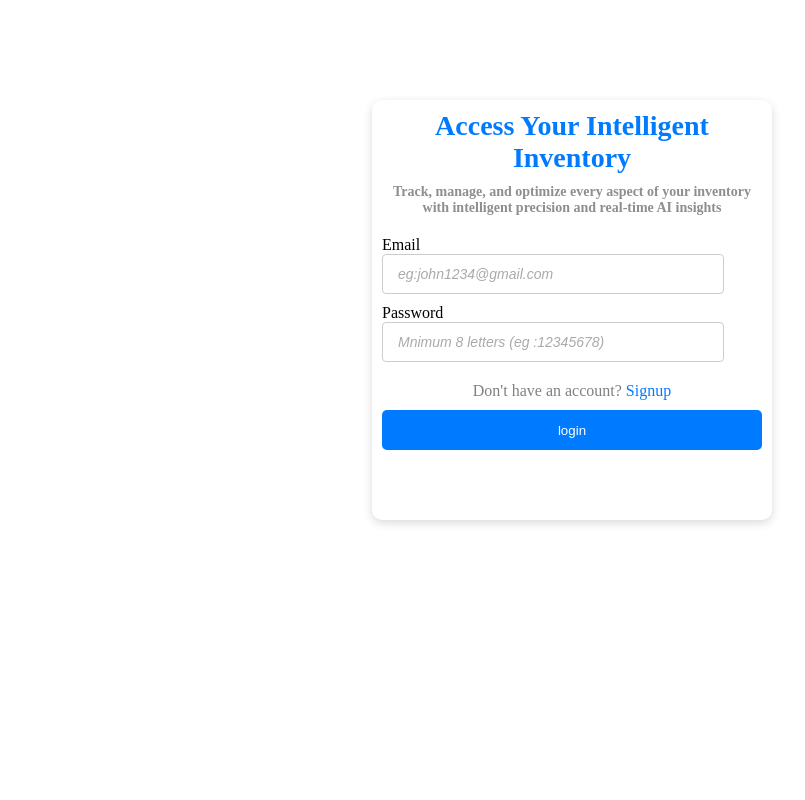
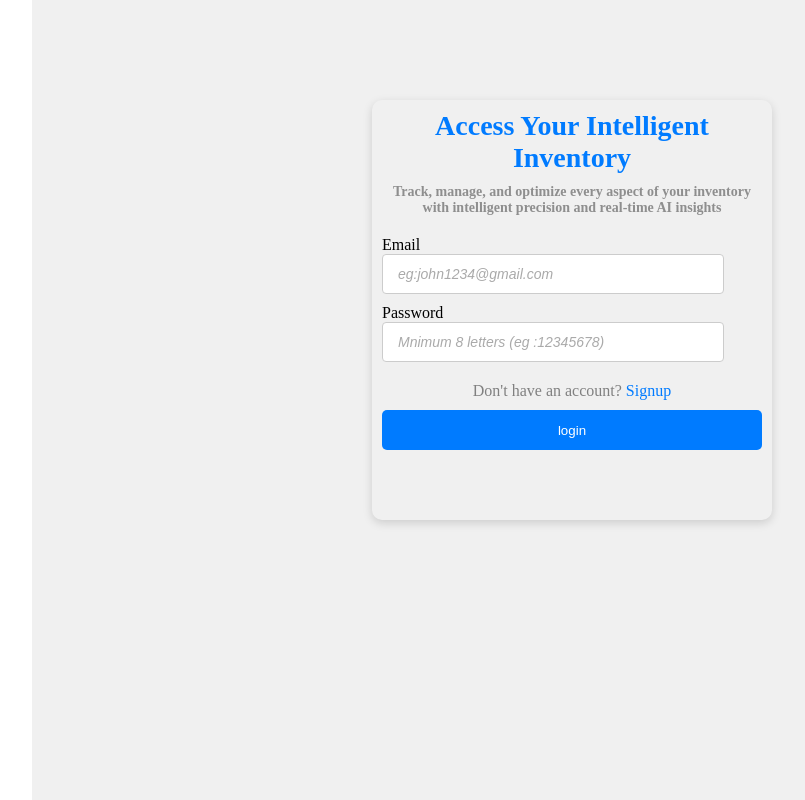
Before and after one commit to muhammadanascode/ai-powered-inventory, a Next.js app: page /login in a window 1280 px wide. Shown: the whole page, without its empty margins (168-973 px from the left). Built offline with nearby package versions, Linux system fonts and the light colour scheme.

Commit message:
Main content css has been revised

```diff
--- a/src/styles/Layout.css
+++ b/src/styles/Layout.css
@@ -7,4 +7,6 @@
     flex: 1;
     margin-left: 200px;
     width: calc(100% - 200px);
+    min-height: 100vh;
+    background-color: rgb(240, 240, 240);
 }
```
